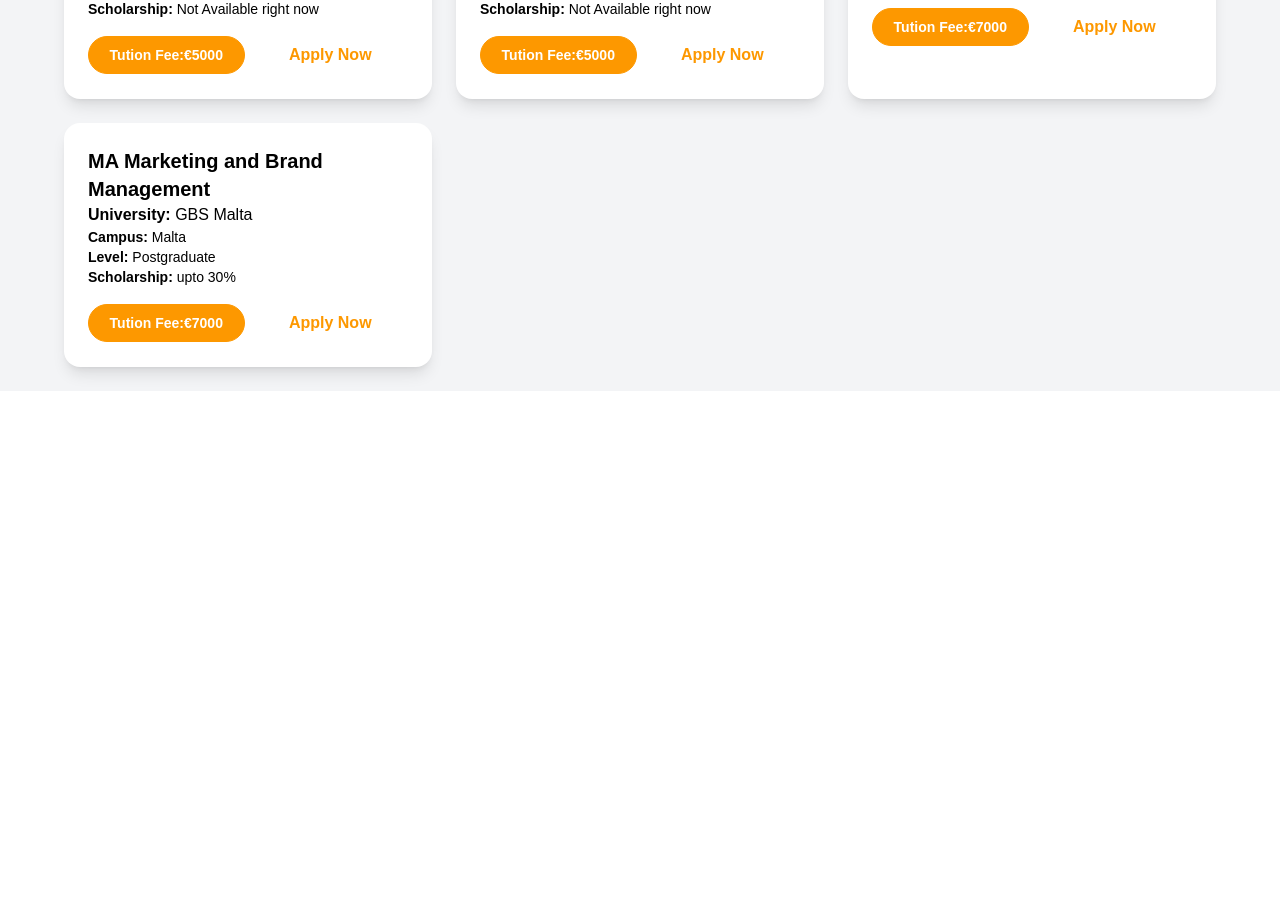
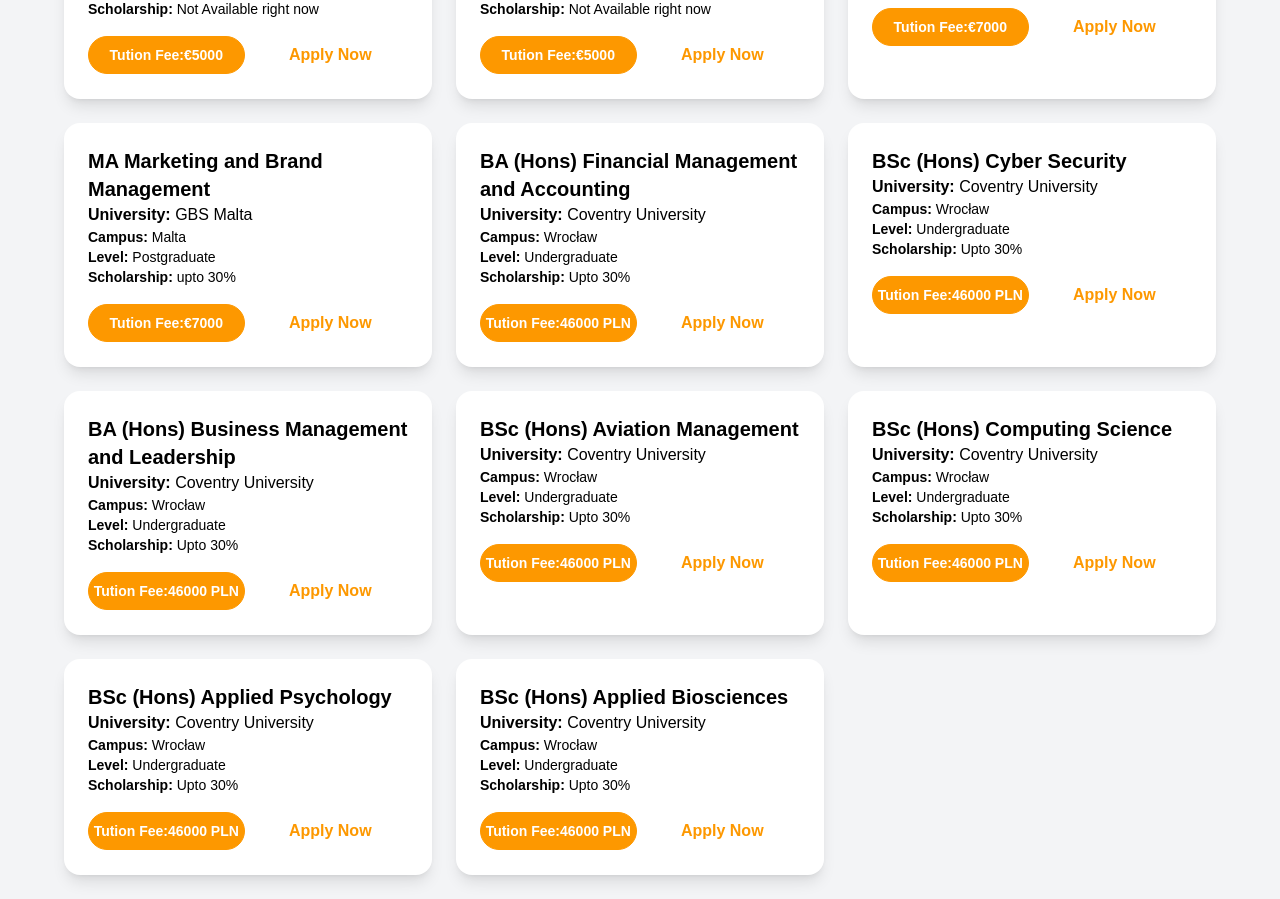
Before and after one commit to Sabbirfeni/victoriaschooloflondon, a Next.js app: page / in a window 1280 px wide. Shown: the part 9120-10019 px from the top of the page. Before the commit the page ends 9511 px from the top, so only its background shows below. Built offline with nearby package versions, Linux system fonts and the light colour scheme.

Commit message:
Update courses.js

```diff
--- a/database/courses.js
+++ b/database/courses.js
@@ -1055,6 +1055,77 @@ const courses = [
     tuitionFees: "€7000",
   },
 
+    {
+    courseId: 101,
+    courseName: "BA (Hons) Financial Management and Accounting",
+    country: "Poland",
+    university: "Coventry University",
+    campus: "Wrocław",
+    level: "Undergraduate",
+    scholarship: "Upto 30%",
+    tuitionFees: "46000 PLN",
+  },
+     {
+    courseId: 102,
+    courseName: "BSc (Hons) Cyber Security",
+    country: "Poland",
+    university: "Coventry University",
+    campus: "Wrocław",
+    level: "Undergraduate",
+    scholarship: "Upto 30%",
+    tuitionFees: "46000 PLN",
+  },
+     {
+    courseId: 103,
+    courseName: "BA (Hons) Business Management and Leadership",
+    country: "Poland",
+    university: "Coventry University",
+    campus: "Wrocław",
+    level: "Undergraduate",
+    scholarship: "Upto 30%",
+    tuitionFees: "46000 PLN",
+  },
+     {
+    courseId: 104,
+    courseName: "BSc (Hons) Aviation Management",
+    country: "Poland",
+    university: "Coventry University",
+    campus: "Wrocław",
+    level: "Undergraduate",
+    scholarship: "Upto 30%",
+    tuitionFees: "46000 PLN",
+  },
+     {
+    courseId: 105,
+    courseName: "BSc (Hons) Computing Science",
+    country: "Poland",
+    university: "Coventry University",
+    campus: "Wrocław",
+    level: "Undergraduate",
+    scholarship: "Upto 30%",
+    tuitionFees: "46000 PLN",
+  },
+     {
+    courseId: 106,
+    courseName: "BSc (Hons) Applied Psychology",
+    country: "Poland",
+    university: "Coventry University",
+    campus: "Wrocław",
+    level: "Undergraduate",
+    scholarship: "Upto 30%",
+    tuitionFees: "46000 PLN",
+  },
+     {
+    courseId: 107,
+    courseName: "BSc (Hons) Applied Biosciences",
+    country: "Poland",
+    university: "Coventry University",
+    campus: "Wrocław",
+    level: "Undergraduate",
+    scholarship: "Upto 30%",
+    tuitionFees: "46000 PLN",
+  },
+
 
 
 
```
